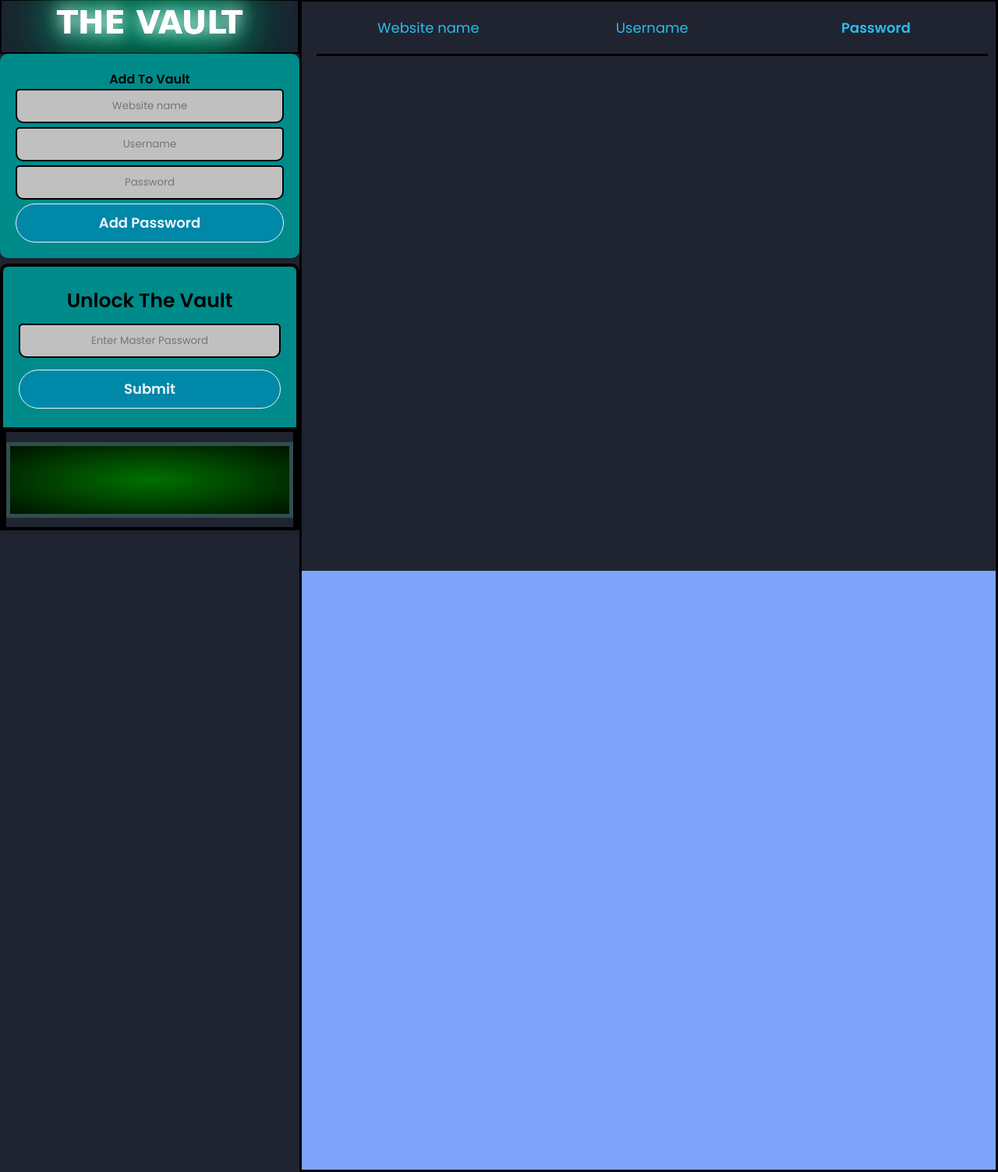
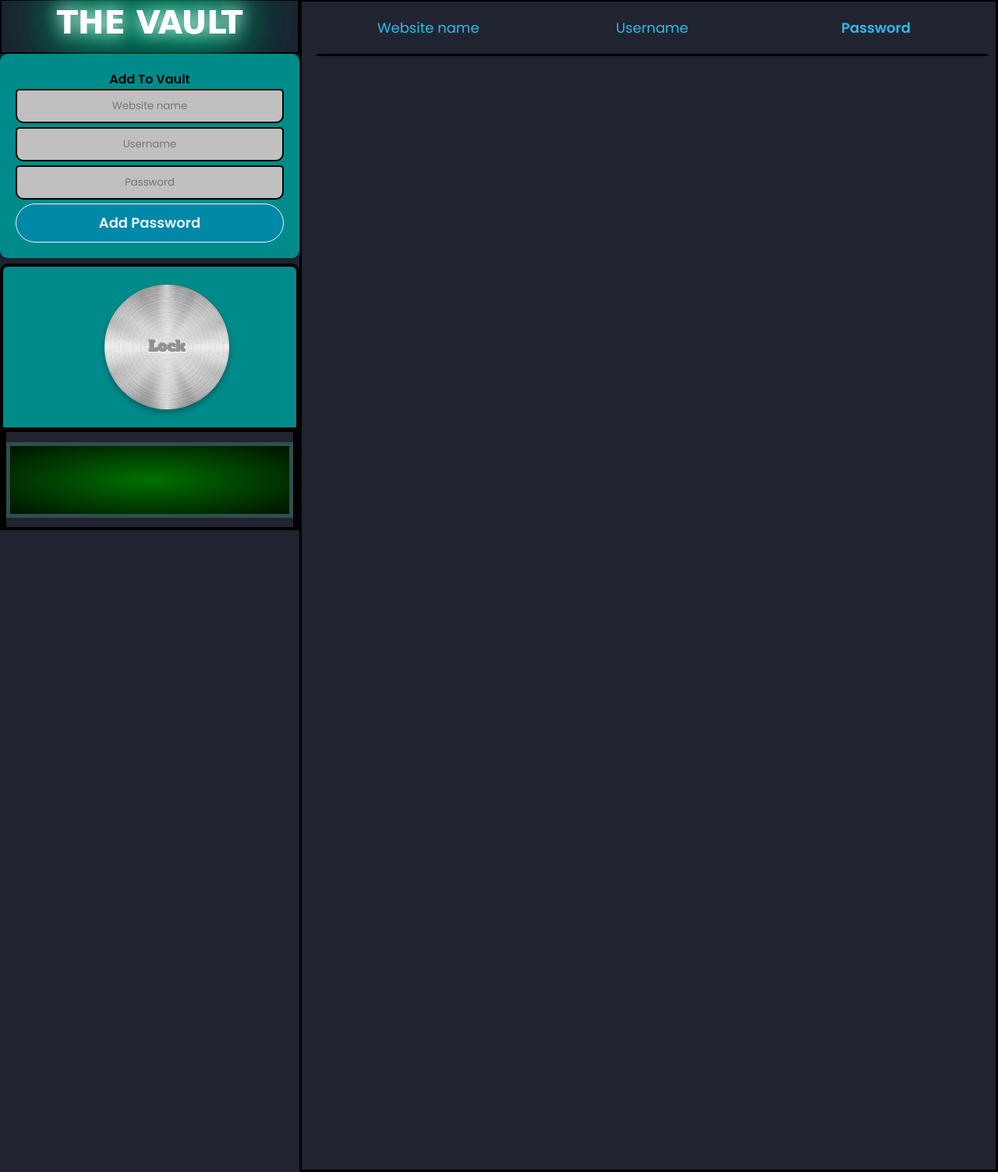
Before and after one commit to MaxWCode/Password-Manager, a Django app: page /vault in a window 1280 px wide. Shown: the part 114-1617 px from the top of the page at 78% size. Run offline with Django 4.2, Linux system fonts and the light colour scheme; a user stored in the database is signed in; data comes from the database, SQL or seed files in the repository; both versions use the stored data as it was after the commit; parts of the project's set-up code (start-up, migrations or seed data) failed here and were passed over.

Commit message:
Added vault lock and additional styling

```diff
--- a/PasswordVault/templates/base.html
+++ b/PasswordVault/templates/base.html
@@ -11,6 +11,7 @@
     <link rel="stylesheet" href="{% static 'vault/Home.css' %}">
     <link rel="stylesheet" href="{% static 'vault/vault.css' %}">
     <link rel="stylesheet" href="{% static 'vault/account.css' %}">
+    <link href="https://fonts.googleapis.com/css2?family=Lato&display=swap" rel="stylesheet">
     <title>{% block pageTitle %}The Vault{% endblock %}</title>
     {% block header %}{% endblock %}
 </head>
--- a/PasswordVault/vault/models.py
+++ b/PasswordVault/vault/models.py
@@ -15,6 +15,7 @@ class Profile(models.Model):
     user = models.OneToOneField(User, on_delete=models.CASCADE)
     master_password = models.CharField(max_length=255, blank=True)
     master_password_set = models.BooleanField(default=False)
+    vault_locked = models.BooleanField(default=True)
 
     def __str__(self):
         return self.user.username
--- a/PasswordVault/vault/static/vault/vault.css
+++ b/PasswordVault/vault/static/vault/vault.css
@@ -29,10 +29,10 @@
     background-color: #7fa3fb;
 }
 
-.tableBox
-{
-    width: 70%;
-    border: 3px solid black;
+.tableBox{
+  width: 70%;
+  border: 3px solid black;
+  background-color: #1f2430;
 }
 
 .table{
@@ -85,6 +85,103 @@ list-style-type: none;
   height: 188vh;
   background: linear-gradient(to bottom, #1f2430 100%, #7fa3fb 50%);
 }
+
+
+/* LOCK BUTTON */
+
+.radial.metal {
+  display: flex;
+  align-items: center;
+  justify-content: center;
+  margin-left: 110px;
+  width: 160px;
+  height: 160px;
+  line-height: 160px;
+  border-radius: 80px;
+  background-image: -webkit-radial-gradient(  50%   0%,  8% 50%, hsla(0,0%,100%,.5) 0%, hsla(0,0%,100%,0) 100%),
+    -webkit-radial-gradient(  50% 100%, 12% 50%, hsla(0,0%,100%,.6) 0%, hsla(0,0%,100%,0) 100%),
+    -webkit-radial-gradient(   0%  50%, 50%  7%, hsla(0,0%,100%,.5) 0%, hsla(0,0%,100%,0) 100%),
+    -webkit-radial-gradient( 100%  50%, 50%  5%, hsla(0,0%,100%,.5) 0%, hsla(0,0%,100%,0) 100%),
+
+    -webkit-repeating-radial-gradient( 50% 50%, 100% 100%, hsla(0,0%,  0%,0) 0%, hsla(0,0%,  0%,0)   3%, hsla(0,0%,  0%,.1) 3.5%),
+    -webkit-repeating-radial-gradient( 50% 50%, 100% 100%, hsla(0,0%,100%,0) 0%, hsla(0,0%,100%,0)   6%, hsla(0,0%,100%,.1) 7.5%),
+    -webkit-repeating-radial-gradient( 50% 50%, 100% 100%, hsla(0,0%,100%,0) 0%, hsla(0,0%,100%,0) 1.2%, hsla(0,0%,100%,.2) 2.2%),
+
+    -webkit-radial-gradient( 50% 50%, 200% 50%, hsla(0,0%,90%,1) 5%, hsla(0,0%,85%,1) 30%, hsla(0,0%,60%,1) 100%);
+  box-shadow: 0px 4px 8px rgba(0, 0, 0, 0.3); /* Add the shadow effect */
+}
+
+.metal.radial:before, .metal.radial:after {
+  content: "";
+  top: 25px;
+  left: 130px;
+  position: absolute;
+  width: inherit;
+  height: inherit;
+  border-radius: inherit;
+  background-image: -webkit-radial-gradient( 50% 0%, 10% 50%, hsla(0,0%,0%,.1) 0%, hsla(0,0%,0%,0) 100%), -webkit-radial-gradient( 50% 100%, 10% 50%, hsla(0,0%,0%,.1) 0%, hsla(0,0%,0%,0) 100%), -webkit-radial-gradient( 0% 50%, 50% 10%, hsla(0,0%,0%,.1) 0%, hsla(0,0%,0%,0) 100%), -webkit-radial-gradient( 100% 50%, 50% 06%, hsla(0,0%,0%,.1) 0%, hsla(0,0%,0%,0) 100%);
+
+  /* fake conical gradients */
+  background-image: -webkit-radial-gradient(  50%   0%, 10% 50%, hsla(0,0%,0%,.1) 0%, hsla(0,0%,0%,0) 100%),
+    -webkit-radial-gradient(  50% 100%, 10% 50%, hsla(0,0%,0%,.1) 0%, hsla(0,0%,0%,0) 100%),
+    -webkit-radial-gradient(   0%  50%, 50% 10%, hsla(0,0%,0%,.1) 0%, hsla(0,0%,0%,0) 100%),
+    -webkit-radial-gradient( 100%  50%, 50% 06%, hsla(0,0%,0%,.1) 0%, hsla(0,0%,0%,0) 100%);
+}
+.metal.radial:before { transform: rotate( 65deg); }
+.metal.radial:after { transform: rotate(-65deg); }
+
+.frame {
+  width: 90%;
+  margin: 40px auto;
+  text-align: center;
+}
+
+.custom-btn {
+  width: 130px;
+  height: 40px;
+  color: #fff;
+  border-radius: 5px;
+  padding: 10px 25px;
+  font-family: 'Lato', sans-serif;
+  font-size: 16px;
+  font-weight: 900;
+  font-style: normal;
+  text-shadow: 0px -1px 0px rgba(0,0,0,0.4);
+  text-decoration: none;
+  background: transparent;
+  cursor: pointer;
+  position: relative;
+  display: inline-block;
+  box-shadow: inset 0px 1px 0px rgba(255,255,255,1),0px 1px 3px rgba(0,0,0,0.3);
+  outline: none;
+  border: 1px solid #ba6;
+}
+.custom-btn:active{
+  -webkit-transform: translateY(2px);
+  transform: translateY(2px);
+}
+
+.btn-4{
+   color: #fff;
+ background-image: -webkit-repeating-linear-gradient(left, rgba(255, 238, 170, 0) 0%, rgba(255, 238, 170, 0) 3%, rgba(255, 238, 170, .1) 3.75%),
+    -webkit-repeating-linear-gradient(left, rgba(170, 153, 85, 0) 0%, rgba(170, 153, 85, 0) 2%, rgba(170, 153, 85, .03) 2.25%),
+    -webkit-repeating-linear-gradient(left, rgba(255, 238, 170, 0) 0%, rgba(255, 238, 170, 0) .6%, rgba(255, 238, 170, .15) 1.2%),
+
+    linear-gradient(180deg, #a95 0%,
+    #fea 47%,
+    #dc8 53%,
+    #fea 100%);
+
+}
+
+#radialButtonText{
+  color: rgb(148 148 148);
+  font-family: 'Alfa Slab One', cursive;
+  text-shadow: -1px -1px 0 #c5c5c5, 1px -1px 0 #ffffff, -1px 1px 0 #ffffff, 1px 1px 0 #ffffff;
+}
+
+/* LOCK BUTTON */
+
 .buttons{
   background-color: darkcyan;
   justify-content: center;
@@ -314,13 +411,3 @@ button#passwordButton {
   height: 24px;
   width: 113px;
 }
-.vaultDoors {
-  position: absolute;
-  top: 0;
-  left: 0;
-  width: 100%;
-  height: 100%;
-  background-image: url('path/to/Vaultdoors.png');
-  background-size: cover;
-  z-index: 1;
-}
--- a/PasswordVault/vault/templates/vault/account.html
+++ b/PasswordVault/vault/templates/vault/account.html
@@ -8,7 +8,7 @@
         {% if user.is_authenticated %}
             <div id="homeAlert">
                 <span class="closebtn" onclick="this.parentElement.style.display='none';">&times;</span>
-                <h6>Active Account: {{ user.username }} SMELLS</h3>
+                <h6>Active Account: {{ user.username }}</h3>
             </div>
 
             <div id="mainBox">
--- a/PasswordVault/vault/templates/vault/vault.html
+++ b/PasswordVault/vault/templates/vault/vault.html
@@ -9,6 +9,9 @@
 <link rel="preconnect" href="https://fonts.googleapis.com">
 <link rel="preconnect" href="https://fonts.gstatic.com" crossorigin>
 <link href="https://fonts.googleapis.com/css2?family=Metal+Mania&display=swap" rel="stylesheet">
+<link rel="preconnect" href="https://fonts.googleapis.com">
+<link rel="preconnect" href="https://fonts.gstatic.com" crossorigin>
+<link href="https://fonts.googleapis.com/css2?family=Alfa+Slab+One&display=swap" rel="stylesheet">
 {% endblock %}
 
 {% block content %}
@@ -16,6 +19,7 @@
     </div>
     <div class="main">
         <div class="tableBox">
+            {% if not user.profile.vault_locked%}
             <div class="table">
                 <div id='webName'>
                     <p class="graphTitle">Website name</p>
@@ -49,6 +53,7 @@
                     </ul>
                 </div>
             </div>
+            {% endif %}
         </div>
             <div class="buttonBox">
                 <div class="buttonBoxTitle">
@@ -80,6 +85,7 @@
                     </form>
                 </div>
 
+                {% if user.profile.vault_locked%}
                 <div class="buttons">
                     <h4 id="master_input_title">Unlock The Vault</h4>
                     <form action="/vault_unlock" method="post">
@@ -93,6 +99,16 @@
                         <input id="addPasswordButton" type="submit" value="Submit">
                     </form>
                 </div>
+                {% endif %}
+
+                {% if not user.profile.vault_locked%}
+                <div class="buttons">
+                    <form action="/vault_lock" method="post">
+                        {% csrf_token %}
+                        <button class="metal radial"><h3 id="radialButtonText">Lock</h3></button>
+                    </form>
+                </div>
+                {% endif %}
 
                 <div class="messageBox">
                     <div class="tvScreen">
@@ -117,8 +133,8 @@
 
             setTimeout(function() {
                 vaultMessagesContainer.style.display = "none";
-            }, 150);
-        }, 5000);
+            }, 125);
+        }, 1500);
     </script>
     {% endblock %}
 {% endblock %}
--- a/PasswordVault/vault/urls.py
+++ b/PasswordVault/vault/urls.py
@@ -12,4 +12,5 @@ urlpatterns = [
     path('copy_password/<int:password_id>/', views.copy_password, name='copy_password'),
     path("delete_password/<int:password_id>/", views.delete_password, name="delete_password"),
     path("vault_unlock", views.vault_unlock, name="vault_unlock"),
+    path('vault_lock', views.vault_lock, name="vault_lock"),
 ]
--- a/PasswordVault/vault/views.py
+++ b/PasswordVault/vault/views.py
@@ -13,7 +13,7 @@ from .models import Info, Profile
 import pyperclip
 import os
 
-
+#add status codes gto
 
 # ENCRYPTION FUNCTIONS
 key = settings.ENCRYPTION_KEY.encode('utf-8')
@@ -47,62 +47,71 @@ def account(request):
 
 @login_required(login_url='/login')
 def vault_unlock(request):
-    passwords = Info.objects.filter(user_account=request.user.id)
     if request.method == 'POST':
         master_password = request.POST.get('master_password')
-        print(master_password)
         decrypted_password = ''
 
         #Get Specific User
         try:
             profile = Profile.objects.get(user=request.user)
             profile_master_password = profile.master_password
-            print(profile_master_password)
         except Profile.DoesNotExist:
             messages.error(request, 'Profile not found')
             return redirect('vault')
         try:
             decrypted_password = FERNET.decrypt(eval(profile_master_password)).decode()
-            print(decrypted_password)
         except InvalidToken as error:
             messages.error(request, "Invalid Token", extra_tags='vault')
             return redirect('vault')
 
     if decrypted_password == master_password:
-        #display the graph
-        messages.success(request, "Unlocked", extra_tags='vault')
-        form = forms.InfoForm()
-        context = {
-        'passwords': passwords,
-        'infoForm' : form
-        }
-        return render(request, 'vault/vault.html', context)
+        profile.vault_locked = False
+        profile.save()
+        messages.success(request, "Vault Unlocked", extra_tags='vault')
     else:
         messages.error(request, "Password doesn't match", extra_tags='vault')
-
     return redirect('vault')
 
-
-
+@login_required(login_url='/login')
+def vault_lock(request):
+    profile = Profile.objects.get(user=request.user)
+    if request.method == 'POST':
+        if not profile.vault_locked:
+                profile.vault_locked = True
+                profile.save()
+                messages.success(request, "Vault Locked", extra_tags='vault')
+        else:
+            messages.error(request, "Vault Already Locked", extra_tags='vault')
+    return redirect('vault')
 
 
 @login_required(login_url='/login')
 def vault(request):
+    profile = Profile.objects.get(user=request.user)
+    passwords = None  # Initialize passwords as None
+
+    if not profile.vault_locked:
+        passwords = Info.objects.filter(user_account=request.user.id)
+
     if request.method == 'POST':
         form = forms.InfoForm(request.POST)
-        if form.is_valid():
-            website_name = form.cleaned_data['website_name']
-            username = form.cleaned_data['username']
-            password = form.cleaned_data['website_password']
-            encrypted_password = FERNET.encrypt(password.encode('utf-8'))
-            info = Info(user_account=request.user, website_name=website_name, username=username, website_password=encrypted_password)
-            info.save()
-            messages.success(request, "Added to the vault", extra_tags='vault')
-            return HttpResponseRedirect(reverse('vault'))
+        if not profile.vault_locked:
+            if form.is_valid():
+                website_name = form.cleaned_data['website_name']
+                username = form.cleaned_data['username']
+                password = form.cleaned_data['website_password']
+                encrypted_password = FERNET.encrypt(password.encode('utf-8'))
+                info = Info(user_account=request.user, website_name=website_name, username=username, website_password=encrypted_password)
+                info.save()
+                messages.success(request, "Added to the vault", extra_tags='vault')
+                return HttpResponseRedirect(reverse('vault'))
+        else:
+            messages.error(request, "Unlock The Vault", extra_tags='vault')
     else:
         form = forms.InfoForm()
     return render(request, "vault/vault.html", {
-        "infoForm": form,
+        "passwords": passwords,
+        "infoForm": form
     })
 
 def login_view(request):
```
Also changed, not shown: PasswordVault/db.sqlite3, PasswordVault/vault/migrations/0004_profile_vault_unlocked.py (added), PasswordVault/vault/migrations/0005_rename_vault_unlocked_profile_vault_locked.py (added), PasswordVault/vault/migrations/0006_alter_profile_vault_locked.py (added).
